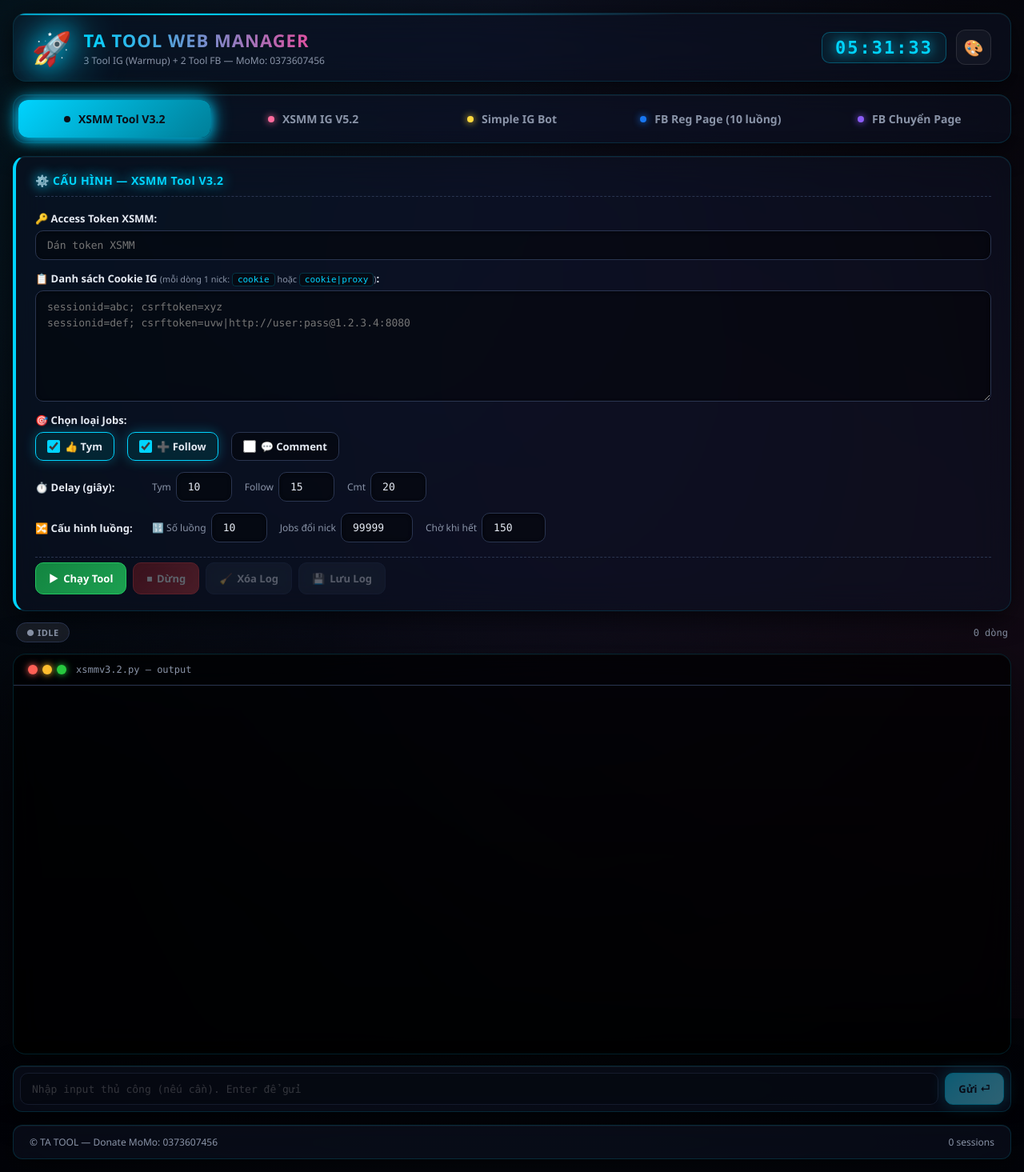
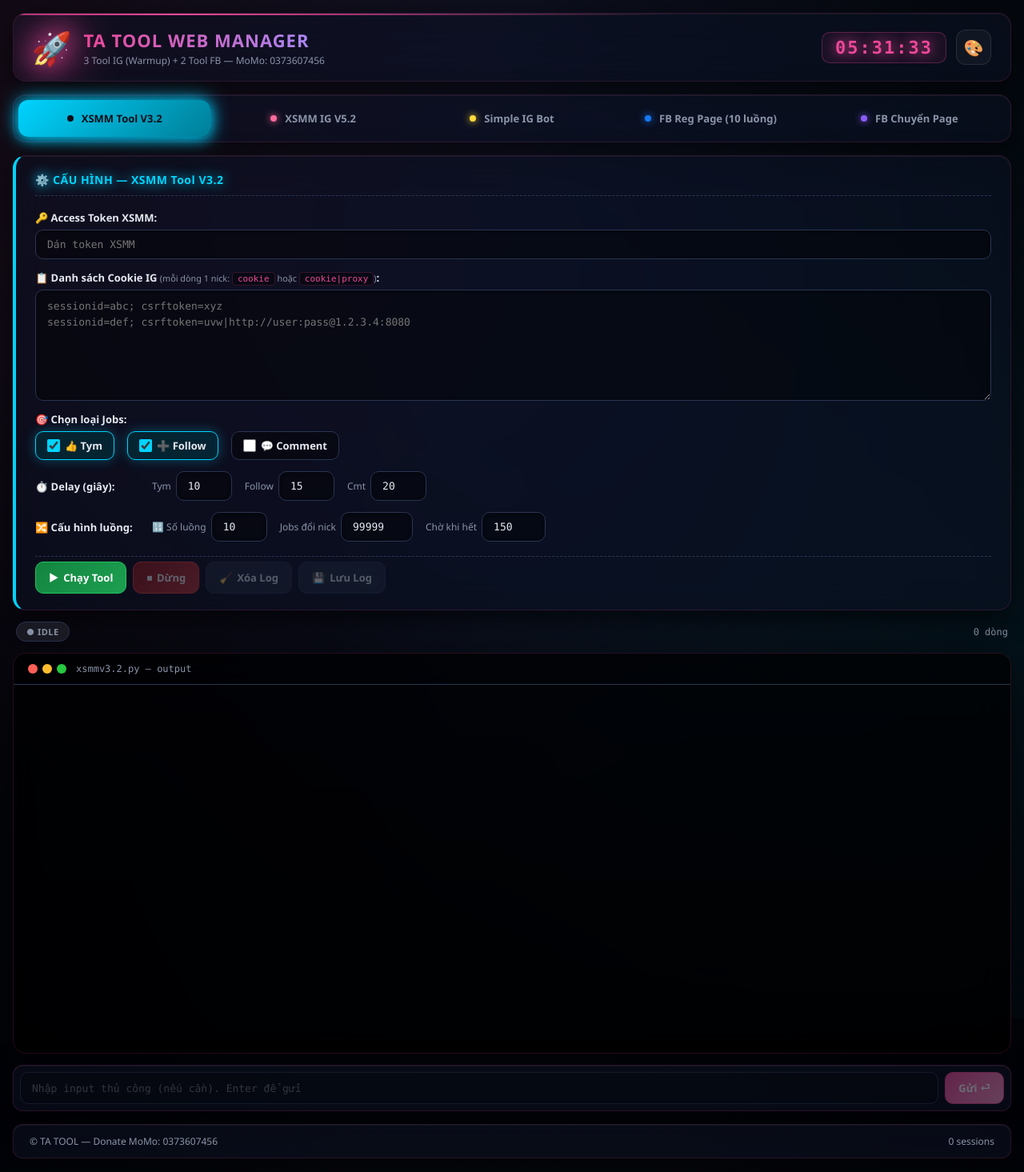
Before and after one commit to kxjxjdjhzhxhxh-jpg/Tool-xsmm, a Flask app: page / in a window 1280 px wide. Shown: the whole page at 80% size. Run offline with Flask 3, Linux system fonts and the light colour scheme; data that the repository does not hold is empty; some libraries are stand-ins or nearby versions.

Commit message:
Update style.css

```diff
--- a/static/style.css
+++ b/static/style.css
@@ -7,13 +7,13 @@
     --border: #2a3550;
     --text: #e4e9f2;
     --text-dim: #8a94a8;
-    --accent: #00d4ff;
+    --accent: #ec4899;
     --green: #22c55e;
     --red: #ef4444;
     --yellow: #eab308;
     --pink: #ec4899;
     --glass-bg: rgba(13, 18, 32, 0.6);
-    --glass-border: rgba(0, 212, 255, 0.15);
+    --glass-border: rgba(236, 72, 153, 0.15);
     --glass-shadow: 0 8px 32px rgba(0, 0, 0, 0.6), inset 0 1px 0 rgba(255, 255, 255, 0.05);
 }
 
@@ -103,7 +103,7 @@ body::before {
 .logo h1 {
     font-size: 22px;
     font-weight: 800;
-    background: linear-gradient(90deg, var(--accent), var(--pink));
+    background: linear-gradient(90deg, var(--accent), #a78bfa);
     -webkit-background-clip: text;
     -webkit-text-fill-color: transparent;
     background-clip: text;
@@ -117,10 +117,10 @@ body::before {
     font-size: 22px;
     font-weight: 700;
     color: var(--accent);
-    background: rgba(0, 212, 255, 0.08);
+    background: rgba(236, 72, 153, 0.08);
     padding: 6px 16px;
     border-radius: 10px;
-    border: 1px solid rgba(0, 212, 255, 0.3);
+    border: 1px solid rgba(236, 72, 153, 0.3);
     letter-spacing: 2px;
     text-shadow: 0 0 15px var(--accent);
 }
@@ -169,13 +169,13 @@ body::before {
 }
 .tab-btn {
     flex: 1;
-    min-width: 180px;
+    min-width: 160px;
     padding: 14px 20px;
     background: transparent;
     color: var(--text-dim);
     border: none;
     border-radius: 12px;
-    font-size: 14px;
+    font-size: 13px;
     font-weight: 600;
     cursor: pointer;
     transition: all 0.25s;
@@ -249,7 +249,7 @@ body::before {
     border-radius: 4px;
     color: var(--accent);
     font-size: 11px;
-    border: 1px solid rgba(0, 212, 255, 0.2);
+    border: 1px solid rgba(236, 72, 153, 0.2);
 }
 .form-row-inline { flex-direction: row; align-items: center; gap: 16px; flex-wrap: wrap; }
 .form-row-inline > label { min-width: 130px; }
@@ -335,6 +335,7 @@ select.cfg-input { cursor: pointer; }
     gap: 6px;
     position: relative;
     overflow: hidden;
+    text-decoration: none;
 }
 .btn:hover:not(:disabled) { transform: translateY(-2px); }
 .btn:disabled { opacity: 0.35; cursor: not-allowed; }
@@ -353,14 +354,18 @@ select.cfg-input { cursor: pointer; }
     color: #fff;
 }
 .btn-stop:hover:not(:disabled) {
-    box-shadow: 0 0 25px rgba(239, 68, 68, 0.6), 0 4px 15px rgba(239, 68, 68, 0.4);
+    box-shadow: 0 0 25px rgba(239, 68, 68, 0.6);
 }
-.btn-clear, .btn-save { background: rgba(51, 65, 85, 0.6); }
+.btn-clear, .btn-save, .btn-test-proxy { background: rgba(51, 65, 85, 0.6); }
+.btn-test-proxy {
+    background: linear-gradient(135deg, rgba(234, 179, 8, 0.8), rgba(245, 158, 11, 0.8));
+    border-color: #eab308;
+    color: #0a0e17;
+}
 .btn-send {
     background: linear-gradient(135deg, var(--accent), color-mix(in srgb, var(--accent) 60%, #fff));
-    color: #0a0e17;
+    color: #fff;
     border-color: var(--accent);
-    box-shadow: 0 0 20px color-mix(in srgb, var(--accent) 50%, transparent);
 }
 
 /* ===== SESSION INFO ===== */
@@ -410,7 +414,7 @@ select.cfg-input { cursor: pointer; }
     border: 1px solid var(--glass-border);
     border-radius: 16px;
     overflow: hidden;
-    box-shadow: 0 20px 60px rgba(0, 0, 0, 0.6), inset 0 1px 0 rgba(255, 255, 255, 0.05);
+    box-shadow: 0 20px 60px rgba(0, 0, 0, 0.6);
     position: relative;
 }
 .terminal-header {
@@ -426,11 +430,10 @@ select.cfg-input { cursor: pointer; }
 .dots { display: flex; gap: 6px; }
 .dots span {
     width: 12px; height: 12px; border-radius: 50%; display: block;
-    box-shadow: 0 0 8px currentColor;
 }
-.dots span:nth-child(1) { background: #ff5f56; color: #ff5f56; }
-.dots span:nth-child(2) { background: #ffbd2e; color: #ffbd2e; }
-.dots span:nth-child(3) { background: #27c93f; color: #27c93f; }
+.dots span:nth-child(1) { background: #ff5f56; }
+.dots span:nth-child(2) { background: #ffbd2e; }
+.dots span:nth-child(3) { background: #27c93f; }
 .term-title { font-size: 12px; color: var(--text-dim); font-family: 'Consolas', monospace; }
 
 .terminal {
```
Also changed, not shown: other parts of static/style.css (+76 -20 lines).
